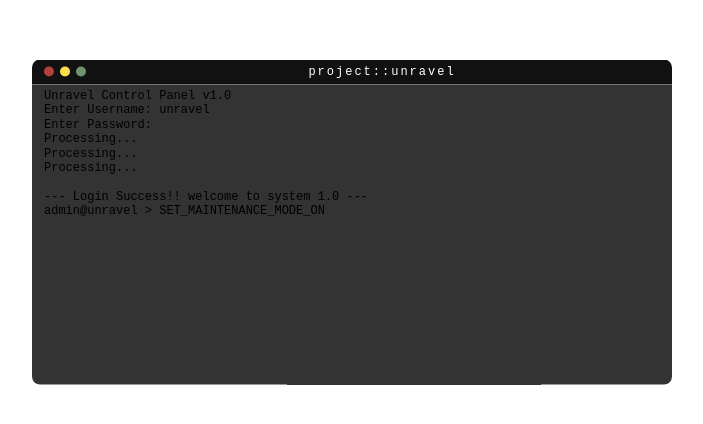
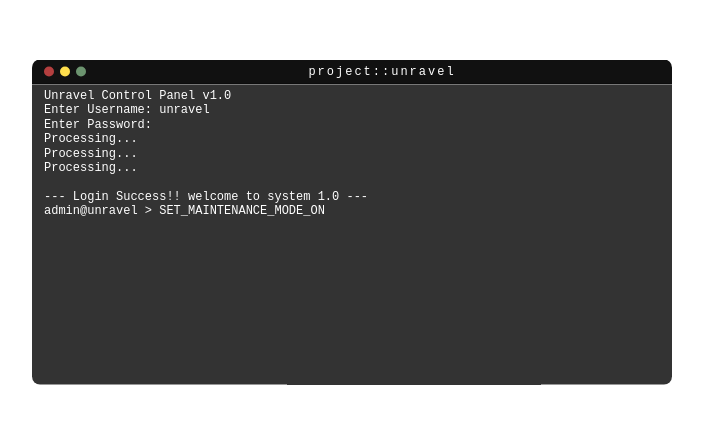
Before and after one commit to Unravel-Project/unravel-fe, a Next.js app: page / in a window 1280 px wide. Shown: the part 204-628 px from the top of the page, without its empty margins (288-991 px from the left). Built offline with nearby package versions, Linux system fonts and the light colour scheme.

Commit message:
update styling
change terminal text color to white

```diff
--- a/src/app/maintenance.css
+++ b/src/app/maintenance.css
@@ -68,6 +68,7 @@
     background: #333;
     padding: 4px 12px;
     border-radius: 0 0 8px 8px;
+    color: #FFF;
     height: 300px;
 }
 
```
